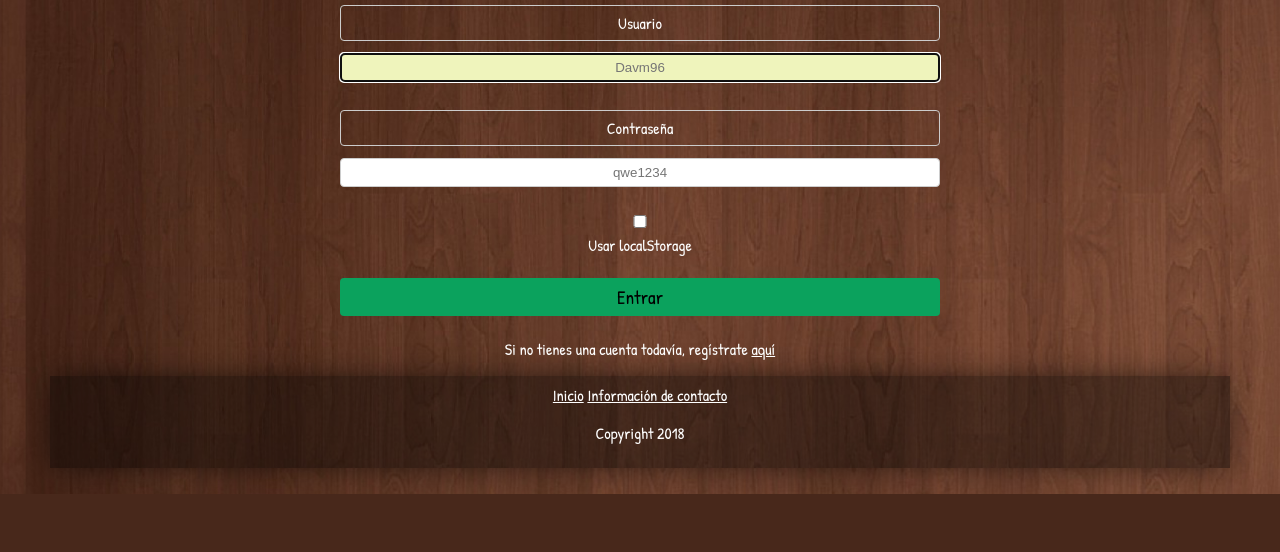
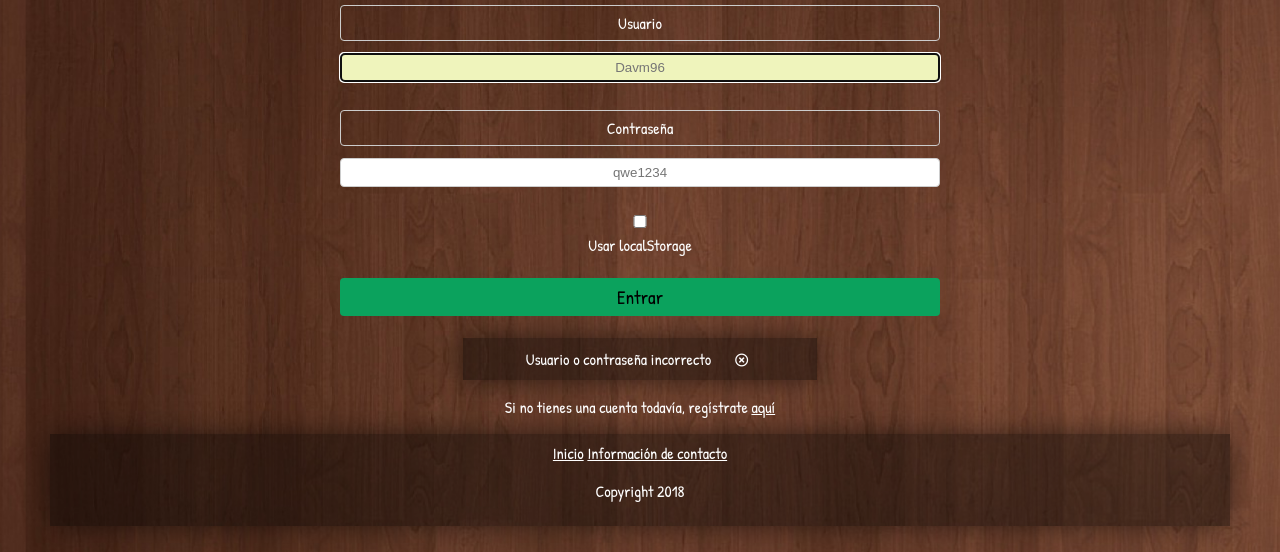
Before and after one commit to davmm96/PCW, a PHP site: page /login.html in a window 1280 px wide. Shown: the part 430-982 px from the top of the page. Before the commit the page ends 924 px from the top, so only its background shows below. Run offline with PHP 8.4, Linux system fonts and the light colour scheme; some libraries are stand-ins or nearby versions.

Commit message:
Comienzo login
He añadido un mensajito de contraseña incorrecta, de momento se ve todo el rato

```diff
--- a/practica02/estilo.css
+++ b/practica02/estilo.css
@@ -426,6 +426,33 @@ header label{
 
 
 /* FIN APARTADO DETALLE RECETA*/
+
+/*LOGIN*/
+#login-error{
+    box-shadow: 0px 0px 30px -3px rgba(0,0,0,0.63);
+    background-color: rgba(0, 0, 0,0.4);
+    color: white;
+    text-align: center;
+    margin:auto;
+    padding: 10px 0;
+    width: 30%;
+}
+
+#login-error p{
+    display: inline-block;
+    margin: 0% 2%;
+}
+
+#login-error p button{
+    cursor: pointer;
+    color: white;
+    background-color: rgb(0,0,0,0);
+    text-decoration: none;
+    border: none;
+}
+#login-error p button:hover{ color: red; }
+
+/*FIN LOGIN*/
 .centrado{
     text-align: center;
     color: white;
@@ -506,7 +533,6 @@ ul{
 .rojo:hover{
     background-color: #af3434;;
 }
-
 @media screen and (max-width: 480px) {
 
     /*CABECERA*/
@@ -541,7 +567,6 @@ ul{
     header label:hover{
         color: #777777;
     }
-
     /*MENU NAVEGACION*/
 
     .menu-horizontal{
--- a/practica02/javascript.js
+++ b/practica02/javascript.js
@@ -20,6 +20,24 @@ function peticionFetchAPI_GET(){
 				console.log('Fetch Error: ', err);
 			})*/;
 }
+
+function peticionFetchAPI_POST( form_HTML, clave ) {
+	var url = 'rest/login/',
+		fd = new FormData(form_HTML), // se utiliza un objeto FormData()
+		init = { method:'post', body:fd, headers:{'Authorization':clave} };
+	fetch(url,init).then(function(response){
+		if(!response.ok){
+			console.log('Error con código: ' + response.status);
+			return;
+		}
+		response.json().then(function(data) { // se tiene la respuesta
+			console.log('Nombre:' + data.nombre); // data es un objeto JSON
+		});
+	}).catch(function(err) {
+		console.log('Fetch Error: ', err);
+	});
+}
+
 
 function seisUltimas(){
 	var pag = 0;
@@ -145,6 +163,7 @@ function mostar_recetas(url){
 					var element;
 					element = document.getElementById("contenido_busqueda");
 					if (element) {
+						console.log(data);
 						for( let i = 0 ; i < data.FILAS.length; i++){
 							var receta = data.FILAS[i];
 							element.innerHTML = element.innerHTML +
--- a/practica02/login.html
+++ b/practica02/login.html
@@ -50,7 +50,6 @@
 				pattern="[A-Za-z0-9_-]{7,19}"
 				required/>
 			</p>
-
 			<p>
 				<input type="checkbox" name="check"> Usar localStorage <br>
 			</p>
@@ -59,6 +58,12 @@
 				<input type="submit" value="Entrar">
 			</p>
 		</form>
+
+		<div id="login-error">
+			<p>Usuario o contraseña incorrecto</p>
+			<p><button><i class="far fa-times-circle"></i></button></p>
+		</div>
+
 		<p class="text-center"> Si no tienes una cuenta todavía, regístrate <a href="registro.html">aquí</a> </p>
 
 		<footer>
```
Also changed, not shown: 2 other files. Lines whose indentation alone changed are shown as unchanged.
